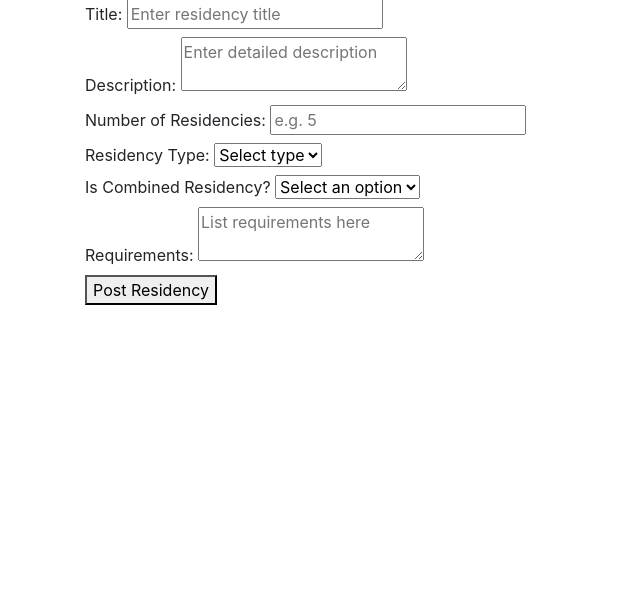
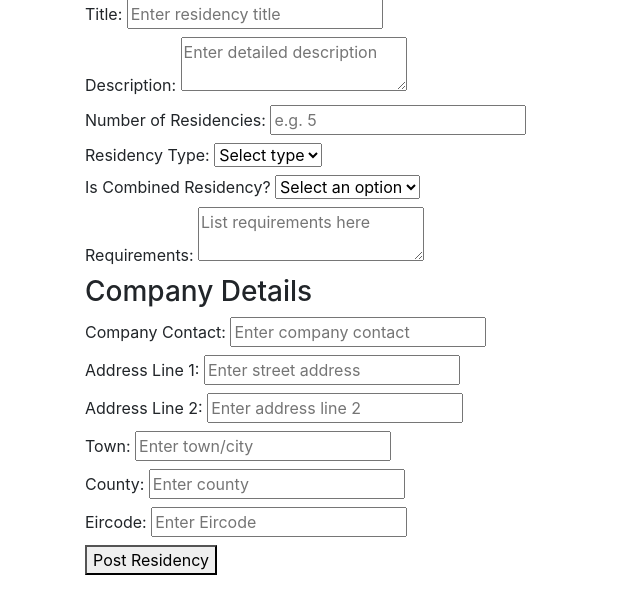
Before and after one commit to SyedFahimRahman/B4Epic, a Flask app: template templates/add_residency.html in a window 1280 px wide. Shown: the part 148-762 px from the top of the page, without its empty margins (0-640 px from the left). Run offline with Flask 3, Linux system fonts and the light colour scheme; the template is opened without the code that fills it, so the values that code supplies are empty.

Commit message:
Made changes to models Made the add residency and added things like contact and stuff Made residency ranking page Working on allocation

```diff
--- a/app.py
+++ b/app.py
@@ -1,4 +1,5 @@
 from flask import Flask, redirect, url_for, render_template, session, flash, request
+from functools import wraps
 
 from allocation import run_allocation
 
@@ -22,6 +23,15 @@ db.init_app(app)
 migrate = Migrate(app, db)
 
 app.register_blueprint(api_bp, url_prefix='/api')
+
+def student_required(f):
+    @wraps(f)
+    def decorated_function(*args, **kwargs):
+        if session.get('role') != 'student':
+            flash("You must be logged in as a student to see this page.")
+            return redirect(url_for('login'))
+        return f(*args, **kwargs)
+    return decorated_function
 
 # ----------------- Public Routes -----------------
 @app.route("/")
@@ -94,7 +104,7 @@ def signup():
             if is_first_user:
                 role = "admin"
 
-            new_user = None  # <- define it outside conditionals to avoid UnboundLocalError
+            new_user = None  # define it outside conditionals to avoid UnboundLocalError
 
             if role == "company":
                 company = Company(name=company_name)
@@ -108,6 +118,8 @@ def signup():
                     is_approved=False,
                     company_id=company.id
                 )
+                db.session.add(new_user)
+                db.session.commit()
             else:
                 new_user = User(
                     username=email,
@@ -115,13 +127,26 @@ def signup():
                     role=role,
                     is_approved=False
                 )
+                db.session.add(new_user)
+                db.session.commit()
 
-            db.session.add(new_user)
-            db.session.commit()
+                # If the user is a student, create the Student entry too:
+                if role == "student":
+                    new_student = Student(
+                        id=new_user.id,  # IMPORTANT: Student.id is FK to User.id
+                        first_name="",    # You can update this later with real data
+                        last_name="",
+                        phone_no="",
+                        address_id=None
+                    )
+                    db.session.add(new_student)
+                    db.session.commit()
+
             flash(f"{role.capitalize()} account created! Waiting for admin approval.")
             return redirect(url_for("login"))
 
     return render_template("signup.html", show_admin_option=is_first_user)
+
 @app.route("/logout")
 def logout():
     session.clear()
@@ -194,44 +219,138 @@ def add_residency():
         return redirect(url_for("index"))
 
     if request.method == "POST":
+        # Residency position fields
         title = request.form.get("title")
         description = request.form.get("description")
         num_of_residencies = request.form.get("num_of_residencies")
-        residency_type = request.form.get("residency_type")  # new dropdown value
-        is_combined_str = request.form.get("is_combined")  # expects "true" or "false" string
+        residency_type = request.form.get("residency_type")  # dropdown value
+        is_combined_str = request.form.get("is_combined")  # "true" or "false"
 
-        # Convert is_combined to boolean
         is_combined = True if is_combined_str == "true" else False
 
+        # Address fields from form
+        line_1 = request.form.get("line_1")
+        line_2 = request.form.get("line_2")
+        town = request.form.get("town")
+        county = request.form.get("county")
+        eircode = request.form.get("eircode")
+
+        # Update or create company address
+        if company.address_id:
+            # Existing address - update it
+            address = Address.query.get(company.address_id)
+            address.line_1 = line_1
+            address.line_2 = line_2
+            address.town = town
+            address.county = county
+            address.eircode = eircode
+        else:
+            # No address yet - create one
+            address = Address(
+                line_1=line_1,
+                line_2=line_2,
+                town=town,
+                county=county,
+                eircode=eircode
+            )
+            db.session.add(address)
+            db.session.flush()  # flush to get the address id before commit
+            company.address_id = address.id
+
+        # Add the new residency position
         new_position = ResidencyPosition(
             title=title,
             description=description,
             num_of_residencies=num_of_residencies,
-            residency=residency_type,  # storing the dropdown choice
+            residency=residency_type,
             is_combined=is_combined,
             company_id=company.id
         )
+
         db.session.add(new_position)
         db.session.commit()
-        flash("Residency position added!")
+
+        flash("Residency position and company address updated!")
         return redirect(url_for("add_residency"))
 
-    return render_template("add_residency.html", company_name=company.name)
+    # For GET request, pass current address data to template for pre-filling
+    address = None
+    if company.address_id:
+        address = Address.query.get(company.address_id)
+
+    return render_template(
+        "add_residency.html",
+        company_name=company.name,
+        address=address
+    )
+
 @app.route("/residencies")
 def list_residencies():
-    residencies = ResidencyPosition.query.all()
-    residency_info = []
-    for r in residencies:
-        company = Company.query.get(r.company_id)
-        residency_info.append({
-            "title": r.title,
-            "description": r.description,
-            "num_of_residencies": r.num_of_residencies,
-            "residency_type": r.residency,
-            "is_combined": r.is_combined,
-            "company_name": company.name if company else "Unknown Company"
+    # Query all ResidencyPositions with their related Company and Address data
+    positions = db.session.query(
+        ResidencyPosition,
+        Company,
+        Address
+    ).join(Company, ResidencyPosition.company_id == Company.id
+    ).join(Address, Company.address_id == Address.id
+    ).all()
+
+    # Prepare a list of dicts to send to template
+    residencies_data = []
+    for position, company, address in positions:
+        residencies_data.append({
+            "title": position.title,
+            "description": position.description,
+            "num_of_residencies": position.num_of_residencies,
+            "residency_type": position.residency,
+            "is_combined": position.is_combined,
+            "company_name": company.name,
+            "contact": company.contact,
+            "address_line_1": address.line_1,
+            "address_line_2": address.line_2,
+            "town": address.town,
+            "county": address.county,
+            "eircode": address.eircode,
         })
-    return render_template("residency_list.html", residencies=residency_info)
+
+    return render_template("residency_list.html", residencies=residencies_data)
+
+@app.route('/student/rank_residencies', methods=['GET', 'POST'])
+@student_required
+def rank_residencies():
+    if session.get('role') != 'student':
+        flash("You must be logged in as a student.")
+        return redirect(url_for('login'))
+
+    student_id = session.get('student_id')
+    positions = ResidencyPosition.query.all()  # Or filter as needed
+
+    if request.method == 'POST':
+        position_order_str = request.form.get('position_order', '')
+        if not position_order_str:
+            flash("Please rank the positions before submitting.")
+            return redirect(url_for('rank_residencies'))
+
+        position_ids = position_order_str.split(',')
+
+        # Delete old rankings
+        Ranking.query.filter_by(student_id=student_id).delete()
+
+        # Add new rankings
+        for rank, pos_id in enumerate(position_ids, start=1):
+            ranking = Ranking(student_id=student_id, residency_id=int(pos_id), rank_score=rank)
+            db.session.add(ranking)
+
+        db.session.commit()
+        flash("Your rankings have been saved!")
+        return redirect(url_for('rank_residencies'))
+
+    return render_template('rank_residencies.html', positions=positions)
+
+from functools import wraps
+from flask import session, redirect, url_for, flash
+
+
 
 if __name__ == "__main__":
     app.run(debug=True)
--- a/templates/add_residency.html
+++ b/templates/add_residency.html
@@ -38,6 +38,38 @@
     <textarea name="requirements" placeholder="List requirements here"></textarea>
   </label><br>
 
+  <h3>Company Details</h3>
+
+  <label>Company Contact:
+    <input type="text" name="contact" placeholder="Enter company contact" required
+      value="{{ company.contact if company else '' }}">
+  </label><br>
+
+  <label>Address Line 1:
+    <input type="text" name="line_1" placeholder="Enter street address" required
+      value="{{ address.line_1 if address else '' }}">
+  </label><br>
+
+  <label>Address Line 2:
+    <input type="text" name="line_2" placeholder="Enter address line 2"
+      value="{{ address.line_2 if address else '' }}">
+  </label><br>
+
+  <label>Town:
+    <input type="text" name="town" placeholder="Enter town/city" required
+      value="{{ address.town if address else '' }}">
+  </label><br>
+
+  <label>County:
+    <input type="text" name="county" placeholder="Enter county" required
+      value="{{ address.county if address else '' }}">
+  </label><br>
+
+  <label>Eircode:
+    <input type="text" name="eircode" placeholder="Enter Eircode" required
+      value="{{ address.eircode if address else '' }}">
+  </label><br>
+
   <button type="submit">Post Residency</button>
 </form>
 
--- a/templates/index.html
+++ b/templates/index.html
@@ -1,6 +1,4 @@
 {% extends "base.html" %}
-
-{% block title %}Home - ISE Jobs Board{% endblock %}
 
 {% block content %}
   <div class="container mt-4">
@@ -9,5 +7,9 @@
     {% if session.get("role") == "company" and session.get("email") %}
       <a href="{{ url_for('add_residency') }}" class="btn btn-success mt-3" style="font-size: 1.2em;"> Add Residency Position</a>
     {% endif %}
+
+    {% if session.get("role") == "student" and session.get("email") %}
+      <a href="{{ url_for('rank_residencies') }}" class="btn btn-primary mt-3" style="font-size: 1.2em;"> Rank Residency Positions</a>
+    {% endif %}
   </div>
 {% endblock %}
--- a/templates/rank_positions.html
+++ b/templates/rank_residencies.html
@@ -20,7 +20,7 @@
         <ul id="positionsList">
             {% for pos in positions %}
             <li data-id="{{ pos.id }}">
-                Company: {{ pos.company_id }}, Year: {{ pos.year }}, Slots: {{ pos.num_of_residencies }}
+                Company: {{ pos.company_id }}, Job Title: {{ pos.title }}, Slots: {{ pos.num_of_residencies }}
             </li>
             {% endfor %}
         </ul>
```
Also changed, not shown: models.py (+5 -5 lines), templates/residency_list.html (+14 -3 lines).
